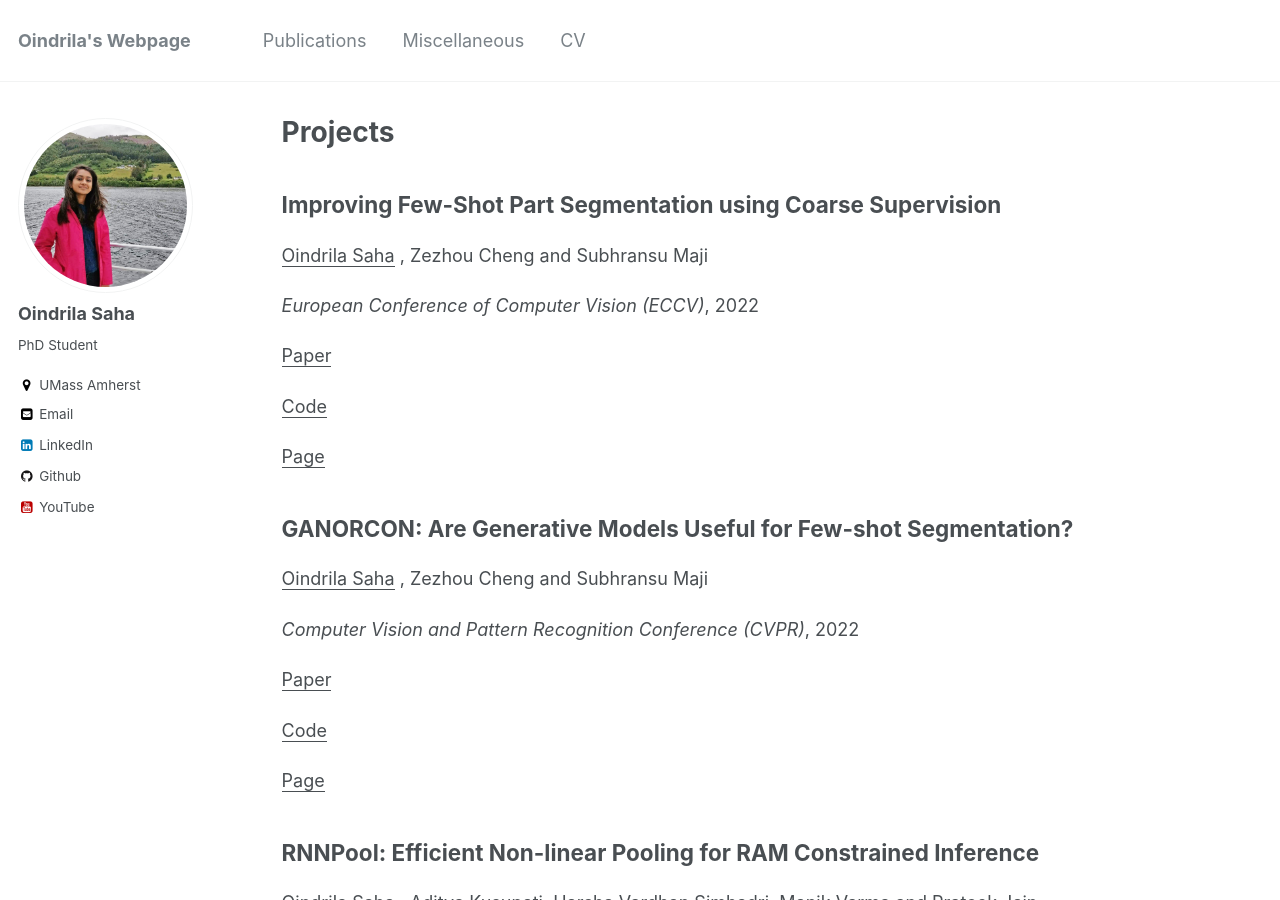
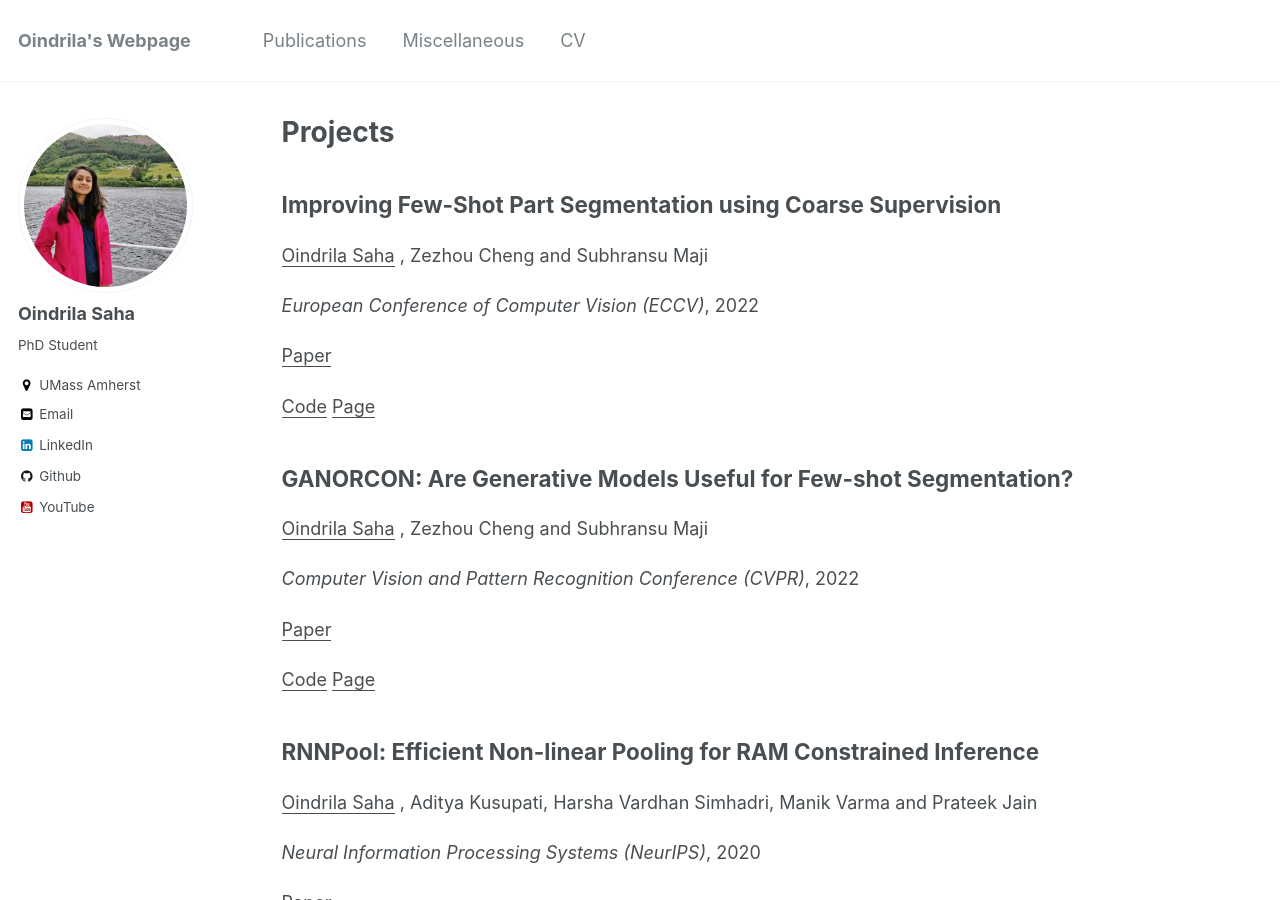
Before and after one commit to oindrilasaha/oindrilasaha.github.io, a Jekyll site: the page built from _pages/projects.md, in a window 1280 px wide and 900 px high. Built offline with Jekyll 4.4.1, drawn with Linux system fonts in a browser that asks for light colours.

```diff
--- a/_includes/archive-single.html
+++ b/_includes/archive-single.html
@@ -67,11 +67,11 @@
     {% endif %}
 
     {% if post.codeurl %}
-      <p> <a href=" {{ post.codeurl }} "><u>Code</u></a></p>
+      <a href=" {{ post.codeurl }} "><u>Code</u></a>
     {% endif %}
 
     {% if post.pageurl %}
-      <p> <a href=" {{ post.pageurl }} "><u>Page</u></a></p>
+      <a href=" {{ post.pageurl }} "><u>Page</u></a>
     {% endif %}
 
   </article>
```
